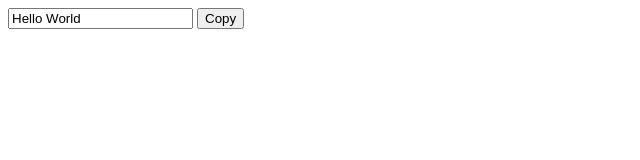
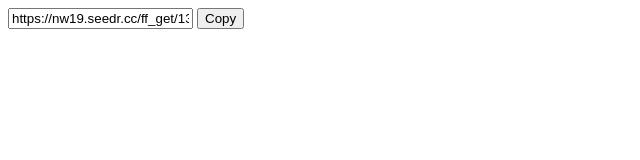
Before and after one commit to oshi88/CopyClipboard, a plain HTML site: page index.html in a window 1280 px wide. Shown: the full height of the page, 0-640 px from the left. Drawn offline with Linux system fonts and the light colour scheme.

Commit message:
link update

```diff
--- a/index.html
+++ b/index.html
@@ -8,7 +8,7 @@
 </head>
 <body>
     <!-- The text field -->
-<input type="text" value="Hello World" id="myInput">
+<input type="text" value="https://nw19.seedr.cc/ff_get/1388282315/Drishyam.2.2022.720p.AMZN.WEBRip.AAC.H.264-themoviesboss.mkv?st=fvCsTlLbK1To2x6XP0Mtiw&e=1673269770" id="myInput">
 
 <!-- The button used to copy the text -->
 <button onclick="copyClipboard()">Copy</button>
```
